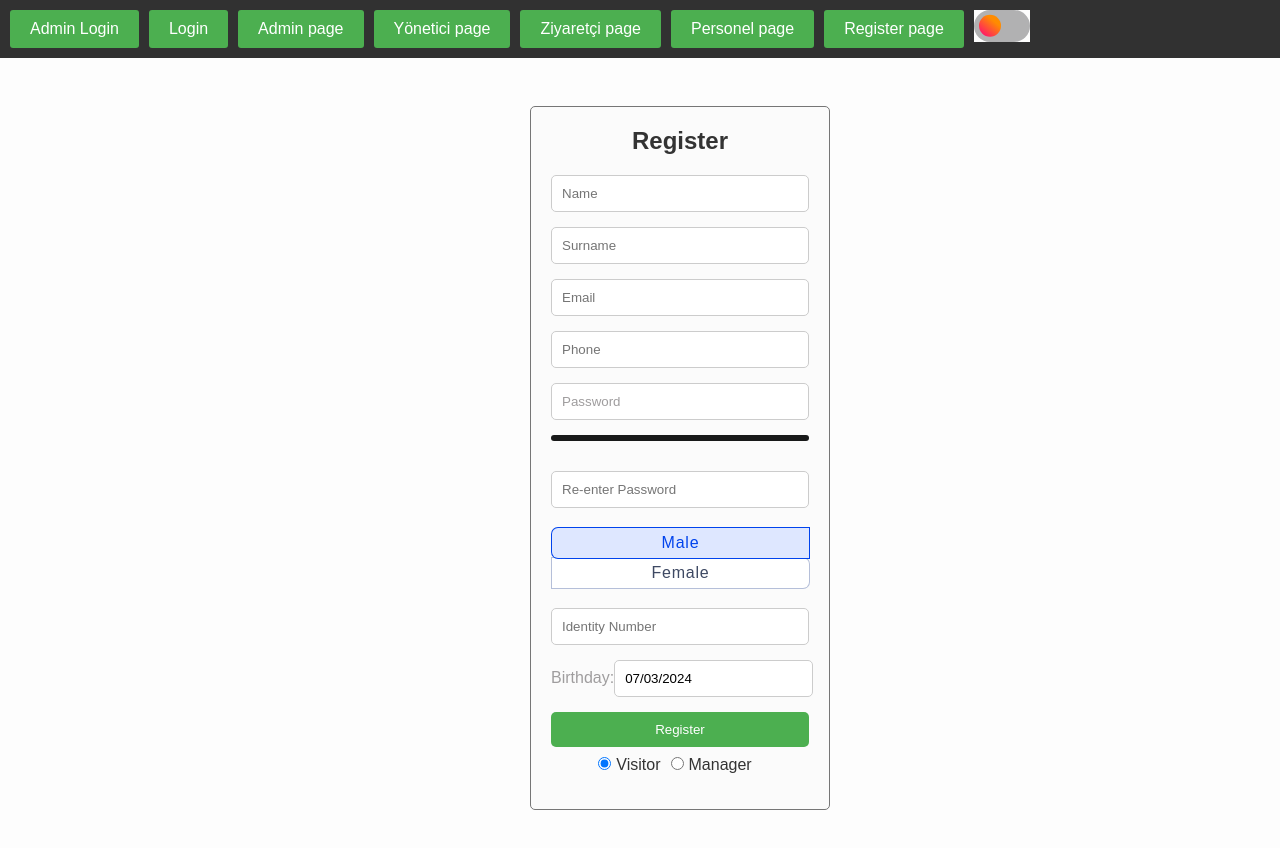
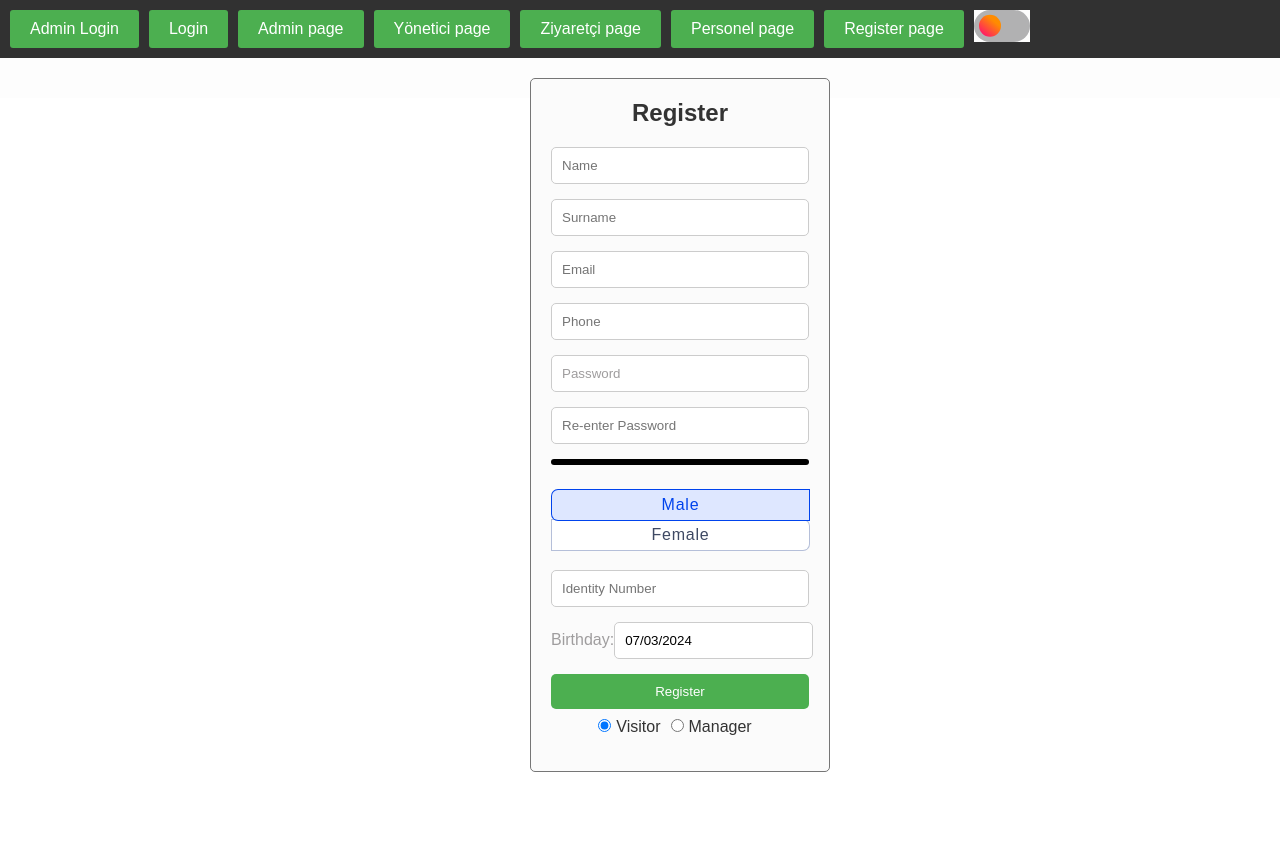
Before and after one commit to SertugOzcan/HMRS, a React (Vite) app: page /register-page in a window 1280 px wide. Shown: the top 848 px of the page. After the commit the page ends 800 px from the top, so only its background shows below. Built offline with nearby package versions, Linux system fonts and the light colour scheme; a web font is replaced by a local one.

Commit message:
registercommit

```diff
--- a/src/pages/RegisterPage.css
+++ b/src/pages/RegisterPage.css
@@ -1,10 +1,17 @@
+
+
+
 /* Kayıt Sayfası */
-.register-page-major-container{
+.register-page-major-container {
   width: 100%;
-  height: 800px;
+  max-width: 1200px; /* Sayfa genişliğinin maksimum değeri */
+  margin: 0 auto; /* Sayfayı ortalamak için */
+  padding: 20px; /* Kenar boşluğu eklemek için */
+  max-height: 800px; /* Sabit yükseklik */
+  overflow-y: auto; /* Gerekirse dikey kaydırma çubuğunu etkinleştir */
   display: flex;
   justify-content: center;
-  align-items: center;
+  align-items: flex-start; /* İçeriğin üstten başlamasını sağlar */
 }
 
 .register-container {
@@ -47,6 +54,7 @@
   box-sizing: border-box;
   height: 20px; /* Başlangıçta belirli bir yükseklik */
   resize: none; /* Manuel büyütme kaldırıldı */
+  min-height: 40px;
   max-height: 60px;
 }
 
@@ -106,37 +114,39 @@
 input.control::placeholder {
   color: #9f9d9e;
 }
+
+
+
 .strength {
   text-align: left;
-  height: 30px;
+  height: 20px;
   text-transform: capitalize;
-  color: #868b94;
+  color: #777879;
+
 }
 .bars {
   display: flex;
   align-items: center;
   height: 6px;
-  border-radius: 3px;
-  background: #181919;
+  border-radius: 5px;
+  background-color: #000000;
+  transition: 0.4s;
+  width: 100%;
 }
-
-.bars div {
-  border-radius: 3px;
-  transition: 0.4s;
-  width: 0%;
-}
-.bars.weak div {
-  background: #e24c71;
+.bars.weak {
+  background: #b83052;
   width: 33.33%;
 }
-.bars.medium div {
+.bars.medium {
   background: #f39845;
   width: 66.66%;
 }
-.bars.strong div {
+.bars.strong {
   background: #57c558;
   width: 100%;
 }
+
+
 
 
 
--- a/src/pages/RegisterPage.jsx
+++ b/src/pages/RegisterPage.jsx
@@ -168,8 +168,7 @@ const RegisterPage = () => {
             onChange={handleChange}
             required
           />
-          <div className={`bars ${strength}`}></div>
-          <div className="strength">{strength && `${strength} password`}</div>
+
           <input
             type="password"
             placeholder="Re-enter Password"
@@ -178,6 +177,9 @@ const RegisterPage = () => {
             required
           />
           {passwordError && <p className="error-message">{passwordError}</p>}
+
+          <div className={`bars ${strength}`}></div>
+          <div className="strength">{strength && `${strength} password`}</div>
           <div className="gender-selector">
           <label className="gender-label">
             <input
```
